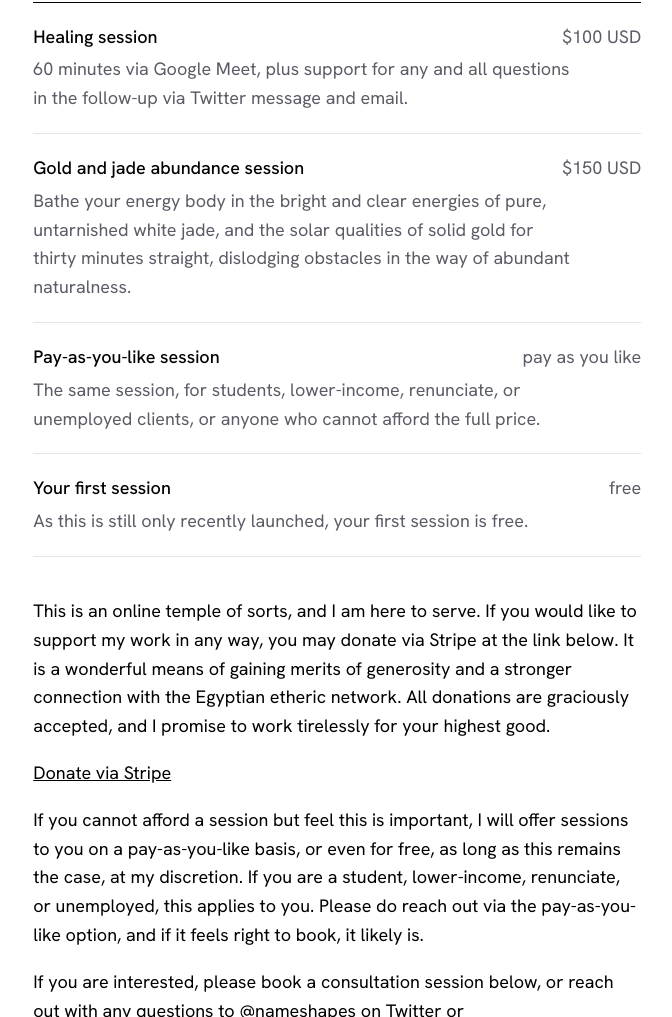
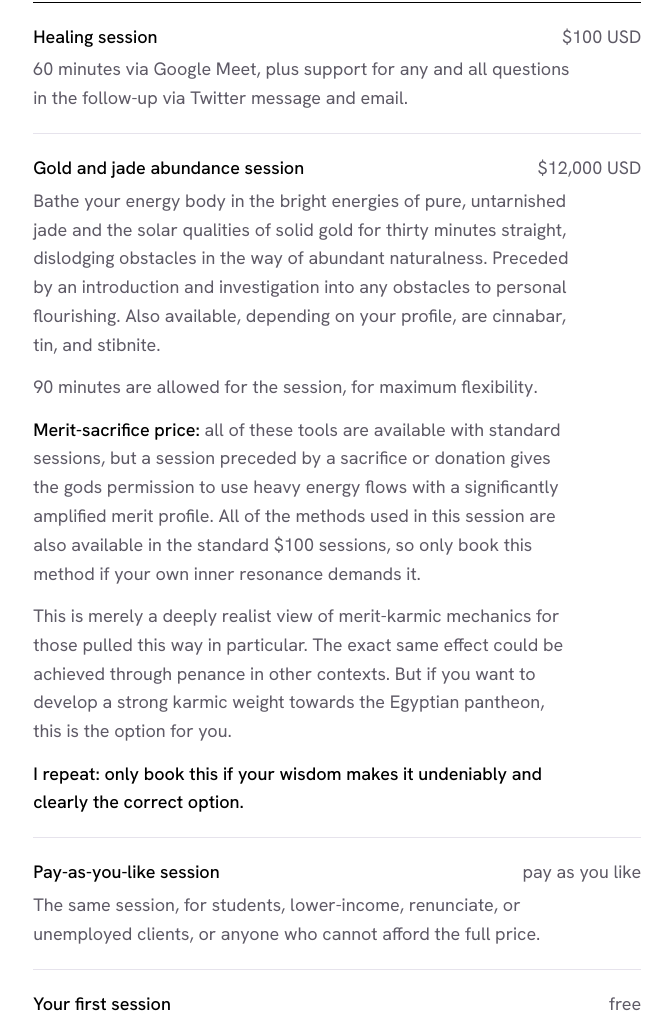
Before and after one commit to djghealing/garden, a plain HTML site: page healing.html in a window 1280 px wide. Shown: the part 3431-4448 px from the top of the page, without its empty margins (522-1194 px from the left). Drawn offline with nearby package versions, Linux system fonts and the light colour scheme.

Commit message:
Add files via upload

```diff
--- a/healing.html
+++ b/healing.html
@@ -104,8 +104,12 @@
           </li>
           <li>
             <span class="name">Gold and jade abundance session</span>
-            <span class="meta">$150 USD</span>
-            <p class="desc">Bathe your energy body in the bright and clear energies of pure, untarnished white jade, and the solar qualities of solid gold for thirty minutes straight, dislodging obstacles in the way of abundant naturalness.</p>
+            <span class="meta">$12,000 USD</span>
+            <p class="desc">Bathe your energy body in the bright energies of pure, untarnished jade and the solar qualities of solid gold for thirty minutes straight, dislodging obstacles in the way of abundant naturalness. Preceded by an introduction and investigation into any obstacles to personal flourishing. Also available, depending on your profile, are cinnabar, tin, and stibnite.</p>
+            <p class="desc">90 minutes are allowed for the session, for maximum flexibility.</p>
+            <p class="desc"><strong>Merit-sacrifice price:</strong> all of these tools are available with standard sessions, but a session preceded by a sacrifice or donation gives the gods permission to use heavy energy flows with a significantly amplified merit profile. All of the methods used in this session are also available in the standard $100 sessions, so only book this method if your own inner resonance demands it.</p>
+            <p class="desc">This is merely a deeply realist view of merit-karmic mechanics for those pulled this way in particular. The exact same effect could be achieved through penance in other contexts. But if you want to develop a strong karmic weight towards the Egyptian pantheon, this is the option for you.</p>
+            <p class="desc"><strong>I repeat: only book this if your wisdom makes it undeniably and clearly the correct option.</strong></p>
           </li>
           <li>
             <span class="name">Pay-as-you-like session</span>
--- a/style.css
+++ b/style.css
@@ -338,6 +338,8 @@ a:hover { color: var(--violet); }
 .offerings .name { font-weight: 500; }
 .offerings .meta { color: var(--muted); text-align: right; white-space: nowrap; }
 .offerings .desc { grid-column: 1 / -1; color: var(--muted); margin: 0; max-width: 34rem; }
+.offerings .desc + .desc { margin-top: .6rem; }
+.offerings .desc strong { color: var(--ink); font-weight: 500; }
 
 .after-list { margin-top: 2.5rem; }
 
```
